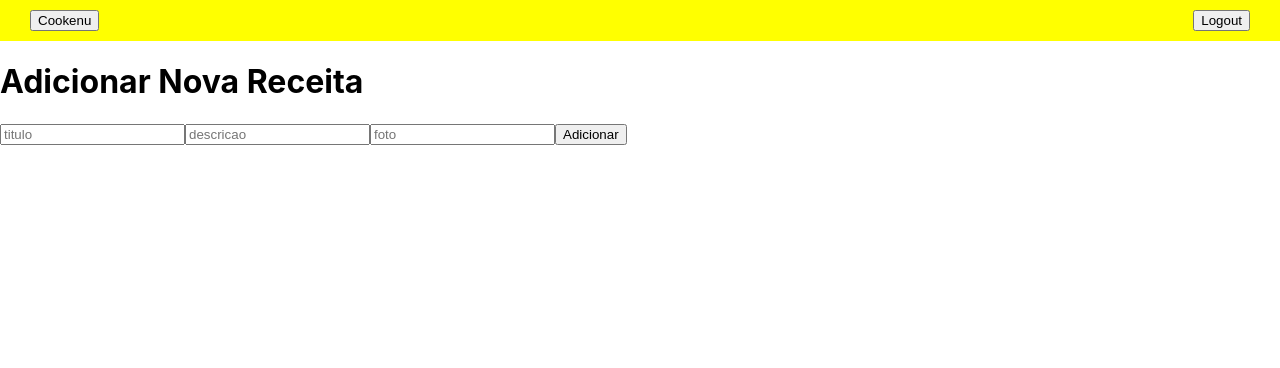
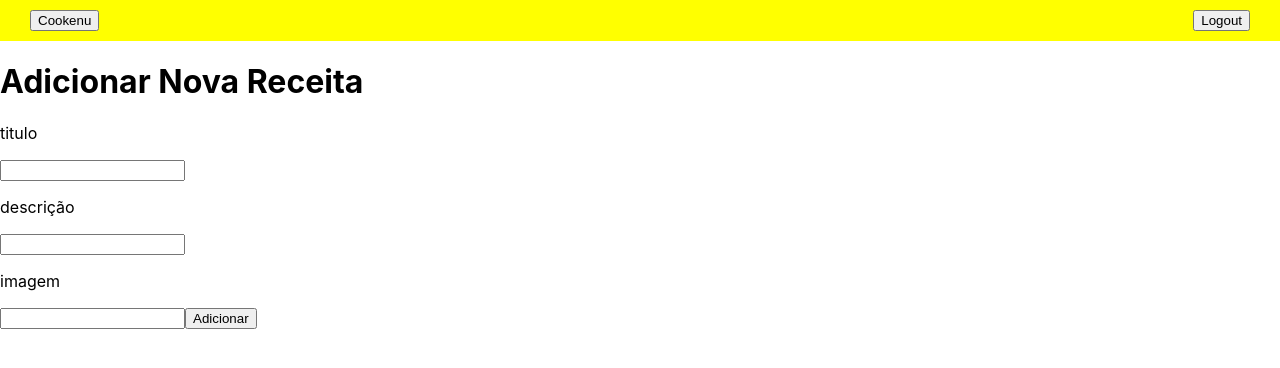
Before and after one commit to future4code/franklin-Luan-Pereira, a React (Create React App) app in the folder projeto-cookenu/cookenu/: page /adicionar-receita in a window 1280 px wide. Shown: the top 368 px of the page. Built offline with nearby package versions, Linux system fonts and the light colour scheme; sample sign-in values are in the browser's storage.

Commit message:
[FEAT] Add Recipe done

```diff
--- a/projeto-cookenu/cookenu/src/pages/AddRecipePage/AddRecipesPage.js
+++ b/projeto-cookenu/cookenu/src/pages/AddRecipePage/AddRecipesPage.js
@@ -2,18 +2,67 @@ import axios from "axios";
 import { useState } from "react";
 import { useNavigate } from "react-router-dom";
 import { useProtectedPage } from "../../hooks/useProtectedPage"
+import useForm from "../../hooks/useForm";
+import {BASE_URL} from "../../constants/urls"
 
 
 function AddRecipesPage() {
     useProtectedPage()
 
+    const [form, onChange, clear] = useForm({title: "", description: "",picture: ""})
+    console.log(form)
+
+    const url = `${BASE_URL}/recipe`
+
+    const createRecipe = () => {
+        axios
+            .post(url, form,{      // form = body
+                headers: {
+                    Authorization: localStorage.getItem("token")
+                }
+            })
+            .then((response) =>{
+                alert(response.data.message)
+                clear()
+            })
+            .catch((error) => {
+                alert(error.responde.message)
+            })
+
+    }
+
+
     return(
         <div>
             <h1> Adicionar Nova Receita </h1>
-            <input placeholder="titulo" />
-            <input placeholder="descricao" />
-            <input placeholder="foto" />
-            <button>Adicionar</button>
+            <p> titulo </p>
+            <input
+                    name={"title"}
+                    value={form.title}
+                    onChange={onChange}
+                    label={"titulo"}
+                    type="text"
+                    required
+            />
+            <p> descrição</p>
+            <input
+                    name={"description"}
+                    value={form.description}
+                    onChange={onChange}
+                    label={"titulo"}
+                    type="text"
+                    required
+            />
+            <p> imagem </p>
+            <input
+                    name={"picture"}
+                    value={form.picture}
+                    onChange={onChange}
+                    label={"titulo"}
+                    type="text"
+                    required
+            />
+            <button onClick={createRecipe}>Adicionar</button>
         </div>
 
     );
```
Also changed, not shown: projeto-cookenu/cookenu/src/pages/AddRecipePage/styled.js (added).
